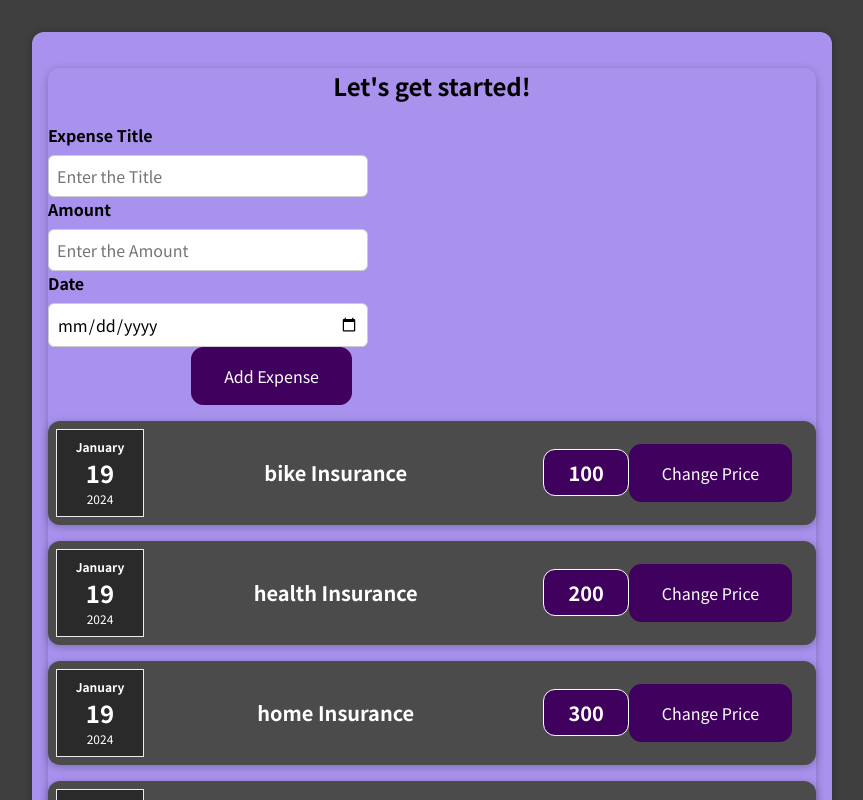
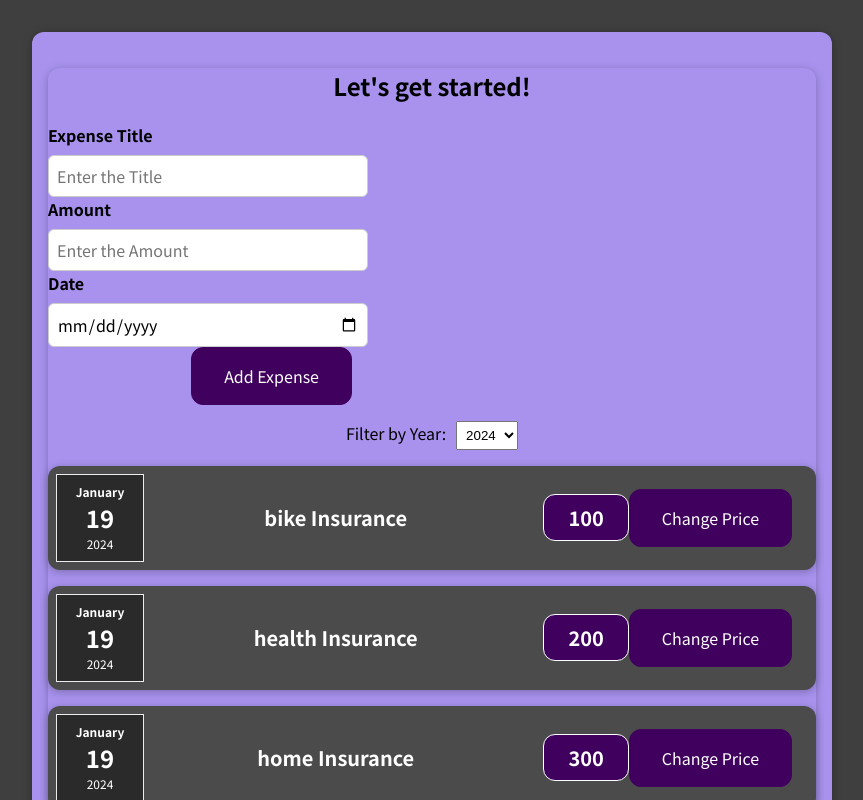
Before and after one commit to OnkarDivekar07/ReactBasics, a React (Create React App) app: page / in a window 1280 px wide. Shown: the top 800 px of the page, without its empty margins (208-1071 px from the left). Built offline with nearby package versions, Linux system fonts and the light colour scheme.

Commit message:
m2 task 12

```diff
--- a/src/components/Expense/Expenses.js
+++ b/src/components/Expense/Expenses.js
@@ -1,11 +1,14 @@
-import ExpenseItem from "./ExpenseItem";
-import ExpenseForm from "./ExpenseForm";
-import Card from "../UI/Card";
-import "./Expenses.css";
+import { useState } from 'react';
+import ExpenseItem from './ExpenseItem';
+import ExpenseForm from './ExpenseForm';
+import FilterYears from './FilterYears';
+import Card from '../UI/Card';
+import './Expenses.css';
 
 function Expenses(props) {
+  const [filteredYear, setFilteredYear] = useState('');
+
   function SaveExpenseDatahandler(receivedExpenseData) {
-    console.log(receivedExpenseData);
     const newExpenseData = {
       ...receivedExpenseData,
       id: Math.random().toString(),
@@ -13,18 +16,31 @@ function Expenses(props) {
     props.OnAppExpenses(newExpenseData);
   }
 
+  const handleFilterYear = (selectedYear) => {
+    setFilteredYear(selectedYear);
+  };
+
+  const filteredExpenses = props.item.filter((expense) => {
+    return !filteredYear || new Date(expense.Date).getFullYear().toString() === filteredYear;
+  });
+
   return (
     <Card>
       <h2>Let's get started!</h2>
-      <ExpenseForm onSaveExpenseData={SaveExpenseDatahandler}></ExpenseForm>
-      {props.item.map((expense) => (
+      <ExpenseForm onSaveExpenseData={SaveExpenseDatahandler} />
+      <FilterYears onFilterYear={handleFilterYear} />
+      {filteredExpenses.length === 0 ? (
+        <p>No expenses found for the selected year.</p>
+      ) : (
+        filteredExpenses.map((expense) => (
           <ExpenseItem
             key={expense.id}
             Date={expense.Date}
             Title={expense.Title}
             Amount={expense.Amount}
           />
-      ))}
+        ))
+      )}
     </Card>
   );
 }
--- /dev/null
+++ b/src/components/Expense/FilterYears.css
@@ -0,0 +1,12 @@
+
+.filter-container {
+    margin-bottom: 10px;
+  }
+
+  .filter-label {
+    margin-right: 10px;
+  }
+
+  .filter-select {
+    padding: 5px;
+  }
--- /dev/null
+++ b/src/components/Expense/FilterYears.js
@@ -0,0 +1,28 @@
+import { useState } from 'react';
+import './FilterYears.css';
+
+function FilterYears(props) {
+  const [selectedYear, setSelectedYear] = useState('');
+
+  function showYearsHandler(event) {
+    const year = event.target.value;
+    setSelectedYear(year);
+    props.onFilterYear(year);
+  }
+
+  return (
+    <div className='filter-container'>
+      <label className="filter-label" htmlFor="year">
+        Filter by Year:
+      </label>
+      <select className="filter-select" value={selectedYear} onChange={showYearsHandler}>
+        <option value="2024">2024</option>
+        <option value="2023">2023</option>
+        <option value="2022">2022</option>
+        <option value="2021">2021</option>
+      </select>
+    </div>
+  );
+}
+
+export default FilterYears;
```
Lines whose indentation alone changed are shown as unchanged.
